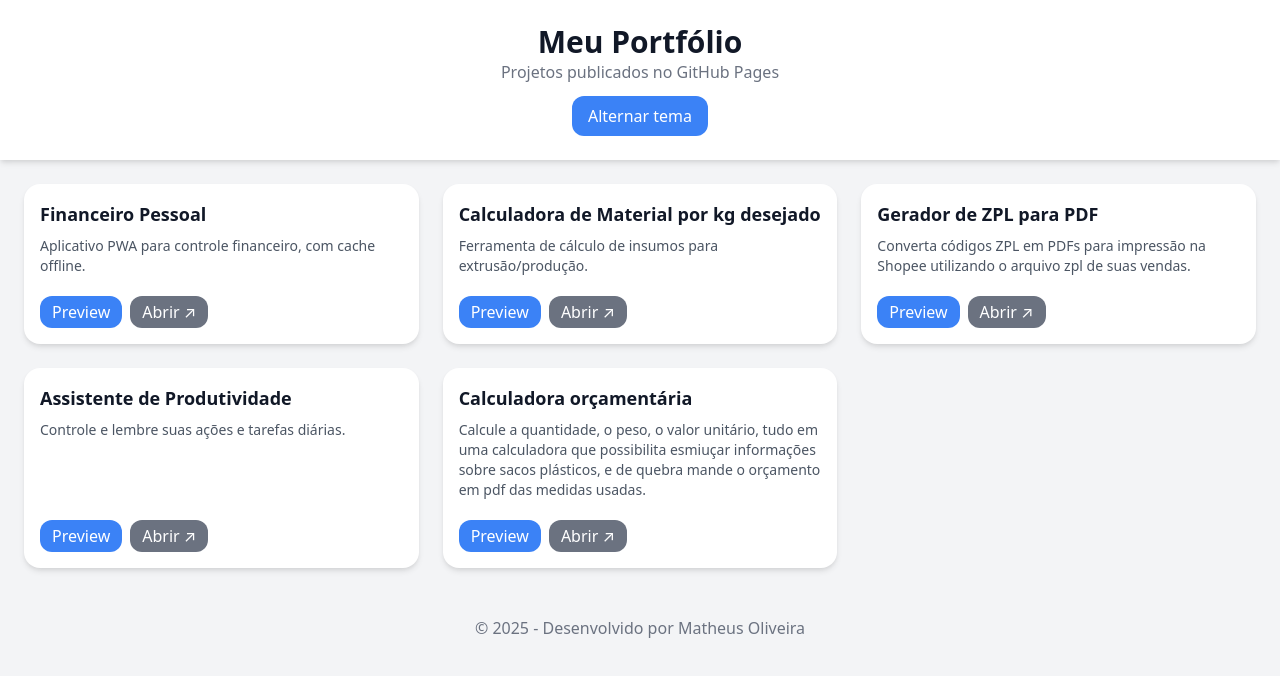
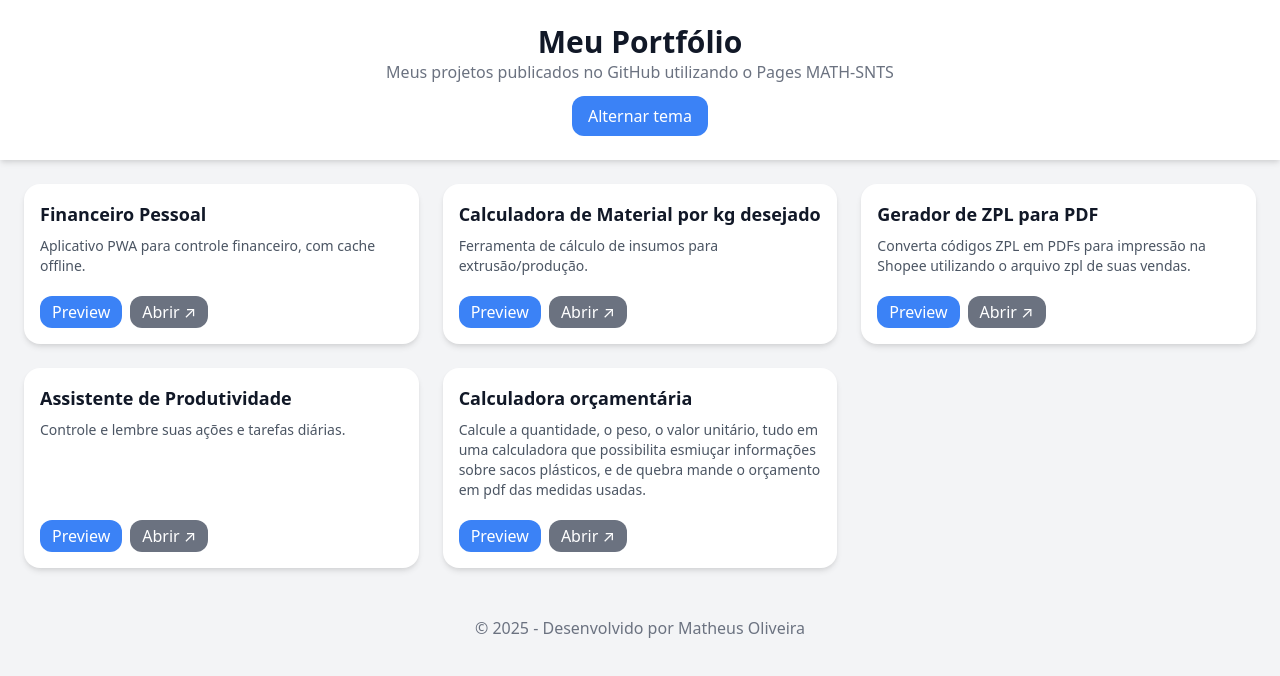
Before and after one commit to math-snts/blog, a plain HTML site: page index.html in a window 1280 px wide. Drawn offline with nearby package versions, Linux system fonts and the light colour scheme.

Commit message:
Update index.html

```diff
--- a/index.html
+++ b/index.html
@@ -12,7 +12,7 @@
   <!-- Cabeçalho -->
   <header class="p-6 text-center shadow-md bg-white dark:bg-gray-800">
     <h1 class="text-3xl font-bold">Meu Portfólio</h1>
-    <p class="text-gray-500 dark:text-gray-400">Projetos publicados no GitHub Pages</p>
+    <p class="text-gray-500 dark:text-gray-400">Meus projetos publicados no GitHub utilizando o Pages <a ref="https://github.com/math-snts"> MATH-SNTS</a>  </p>
     <button id="themeToggle" class="mt-3 px-4 py-2 rounded-xl bg-blue-500 text-white">
       Alternar tema
     </button>
```
